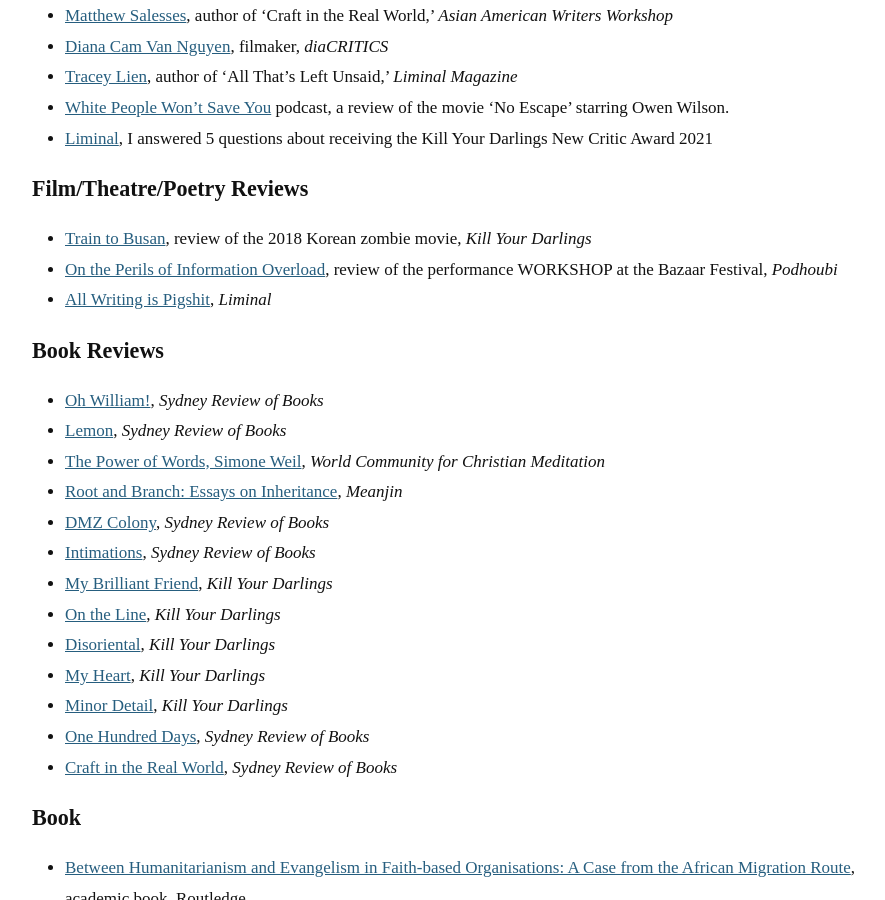
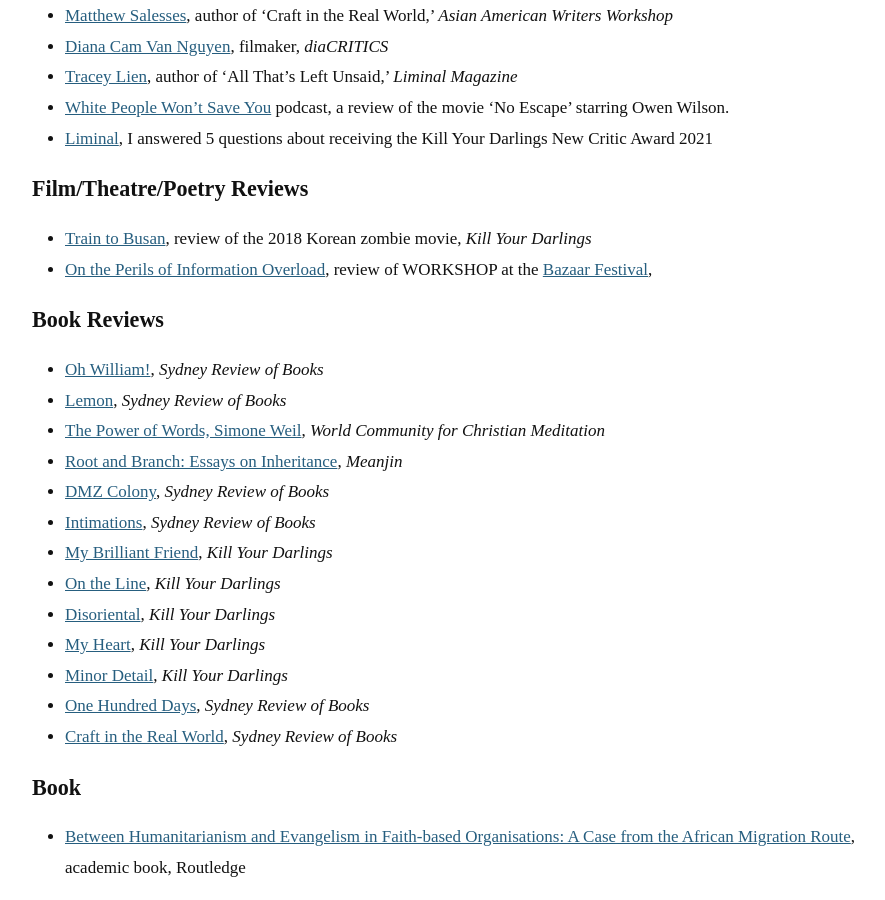
Before and after one commit to mayngo-net/mayngo-net.github.io, a Jekyll site: the page built from writings.markdown, in a window 1280 px wide and 900 px high, scrolled down 824 px. Shown: the whole window, without its empty margins (168-1053 px from the left). Built offline with Jekyll 4.4.1, drawn with Linux system fonts in a browser that asks for light colours; some web fonts are replaced.

Commit message:
Update writings.markdown

```diff
--- a/writings.markdown
+++ b/writings.markdown
@@ -32,8 +32,7 @@ order: 200
 ## Film/Theatre/Poetry Reviews
 
 - [Train to Busan](https://www.killyourdarlings.com.au/article/love-death-and-sacrifice-in-train-to-busan/), review of the 2018 Korean zombie movie, _Kill Your Darlings_
-- [On the Perils of Information Overload](https://www.podhoubi.com/post/on-the-perils-of-information-overload-about-the-performance-workshop-at-bazaar-festival), review of the performance WORKSHOP at the Bazaar Festival, _Podhoubi_
-- [All Writing is Pigshit](https://www.liminalmag.com/liminal-review-of-books/all-writing-is-pigshit), _Liminal_
+- [On the Perils of Information Overload](https://www.podhoubi.com/post/on-the-perils-of-information-overload-about-the-performance-workshop-at-bazaar-festival), review of WORKSHOP at the [Bazaar Festival](https://bazaarfestival.cz/event/eero-epner-mart-kangro-juhan-ulfsak-ee-workshop/),
 
 
 ## Book Reviews
```
